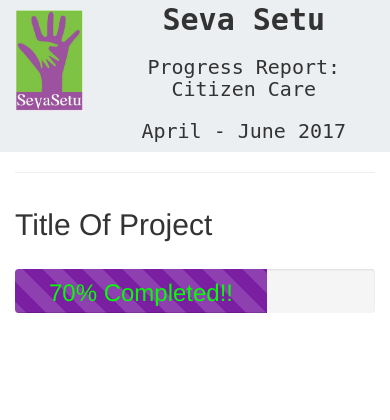
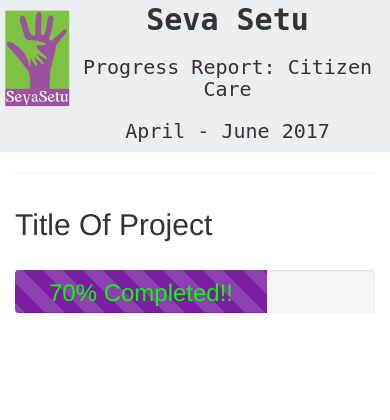
Before and after one commit to seva-setu/fundraiser-report-card, a PHP site: page / in a window 390 px wide. Shown: the top 420 px of the page. Run offline with PHP 8.4, Linux system fonts and the light colour scheme; some libraries are stand-ins or nearby versions.

Commit message:
Added link to logo + added js to respond towards resize + resizing div1 depending on clent.device

```diff
--- a/index.php
+++ b/index.php
@@ -16,7 +16,6 @@
 	.border{
 		border-right-style: dashed;
 	}
-
 	/* for screens that are at least 320 pixels wide but less than or equal to 640 pixels wide */
 	@media screen and (min-width:320px) and (max-width:640px) and (orientation:portrait) {
 
@@ -50,10 +49,12 @@
 <body>
 	<div class="container-fluid" style="background-color:#eceff1;" >
 		<div class="row">
-			<div class="col-xs-3">
-				<img class="img-responsive" src="img/logo.jpg" height=100 width=75 style="position: relative;left:1%;margin-top:1em;"></img>
+			<div id="div1-1" class="col-xs-1" style="padding: 0px;">
+				<a href="http://sevasetu.org/">
+					<img class="img-responsive" src="img/logo.jpg" alt="logo" height=100 width=75 style="position: relative;left:7%;margin-top:1em;"></img>
+				</a>
 			</div>
-			<div class="col-xs-9" style="text-align:center;">
+			<div id="div1-2" class="col-xs-11" style="text-align:center;">
 
 				<h1 style="position: relative ;margin-top: 1%;font-family: Andale Mono,AndaleMono,monospace;font-weight: bold;">Seva Setu</h1>
 
@@ -128,5 +129,20 @@
 
 </body>
 	<!-- Initializing Google Maps -->
+<script>
+	$(document).ready(function(){
+		var $window=$(window);
+		console.log(window.orientation);
+		function checkWidth(){
 
+			if ($window.width() <= 640) {
+            $('#div1-1').removeClass('col-xs-1').addClass('col-xs-2');
+            $('#div1-2').removeClass('col-xs-11').addClass('col-xs-10');
+            console.log('resized');
+        	};
+		}
+		checkWidth();
+		$(window).resize(checkWidth);
+	});
+</script>
 </html>
```
